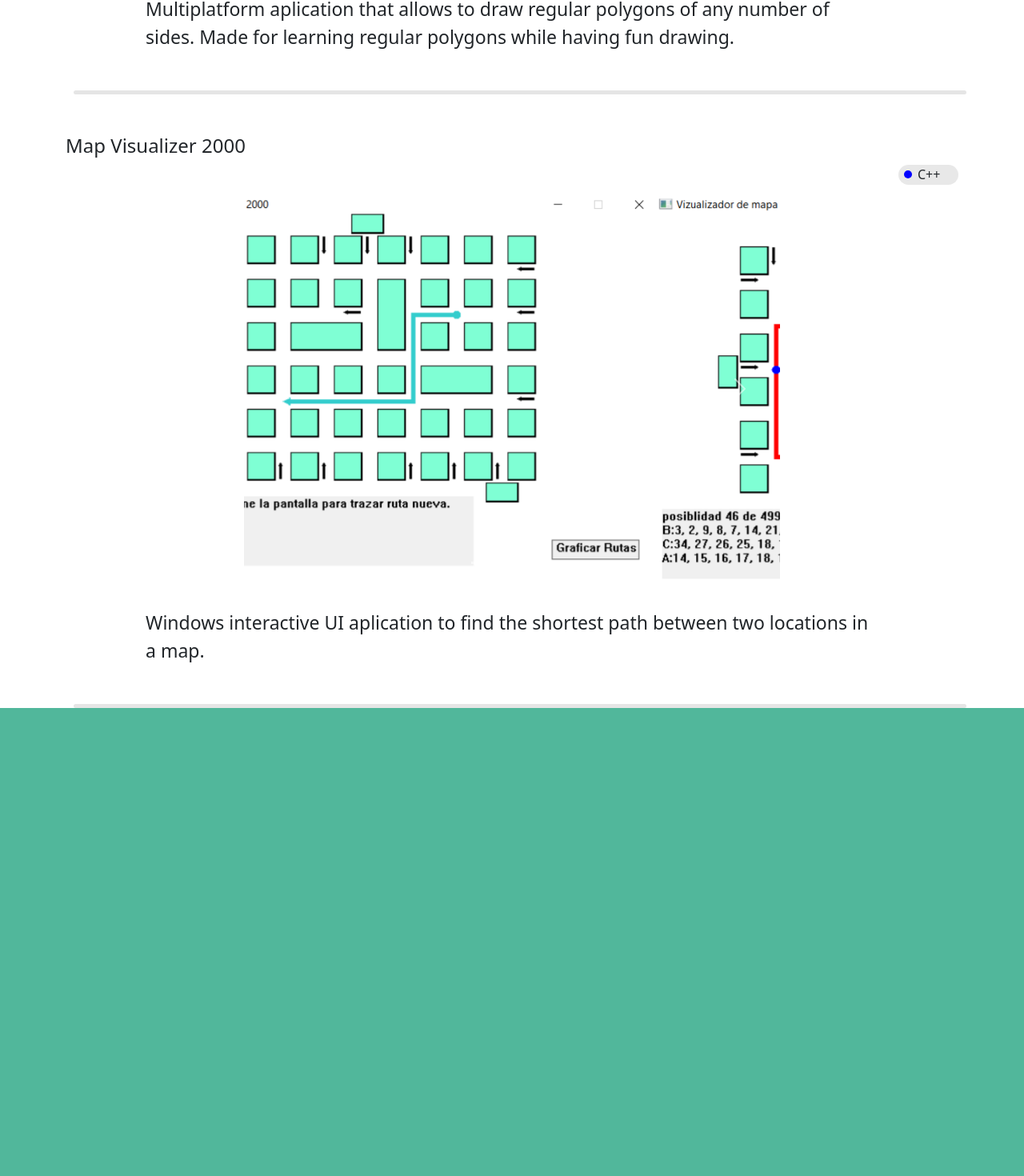
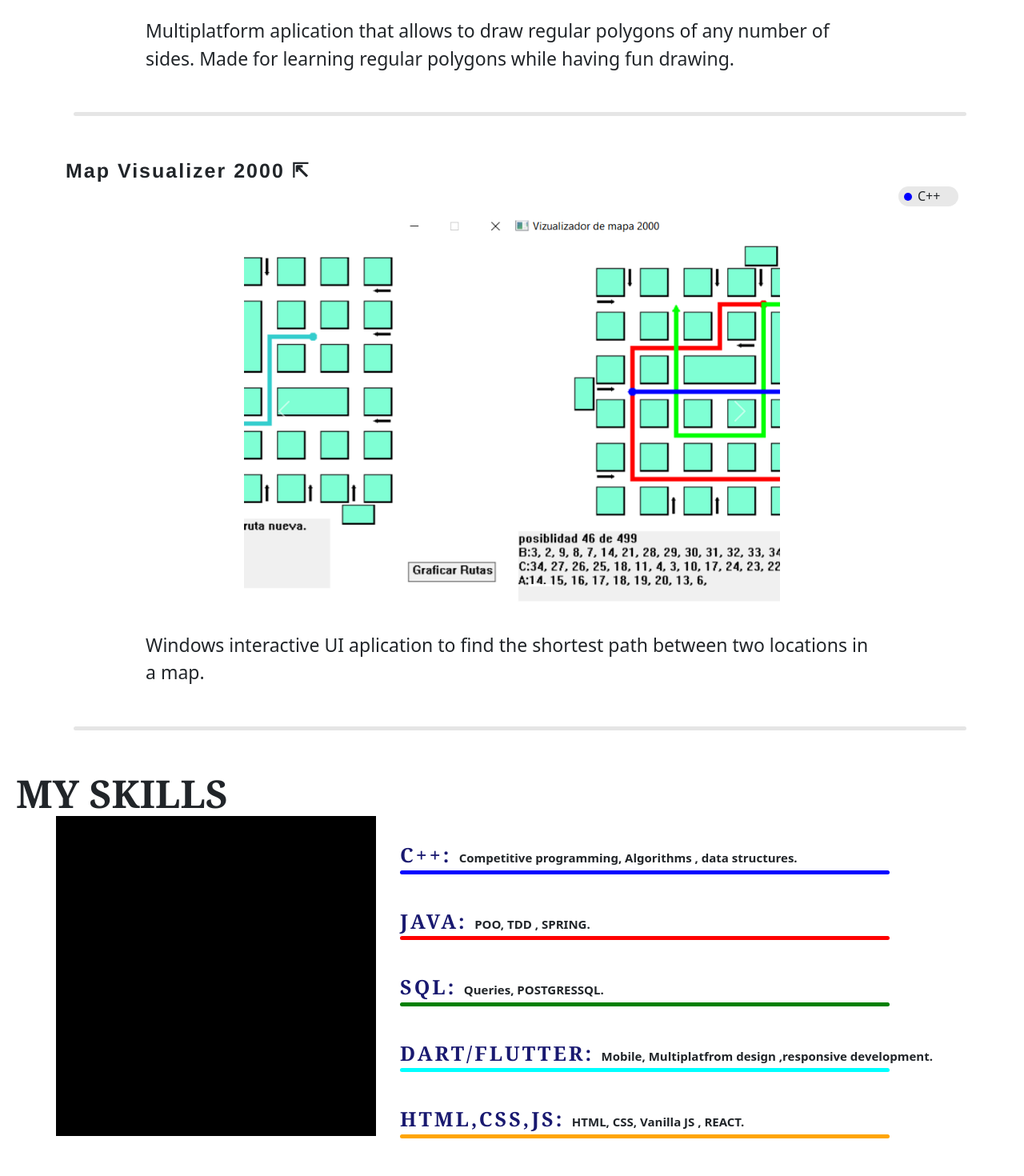
Before and after one commit to L-Anghelo-Chinchilla/portfolio, a React (Create React App) app: page / in a window 1280 px wide. Shown: the part 596-2066 px from the top of the page at 80% size. Before the commit the page ends 1481 px from the top, so only its background shows below. Built offline with nearby package versions, Linux system fonts and the light colour scheme.

Commit message:
skills added

```diff
--- a/src/App.css
+++ b/src/App.css
@@ -9,20 +9,12 @@ html{
 .App {
   text-align: center;
   background-color: rgb(81, 183, 155);
+  /* color: ; */
   height: 100%;
   width: 100%;
 }
 
 
-h2
-{
-  font-family: 'Georgia';
-  font-stretch: expanded;
-  font-size:100rem;
-  font-weight: bolder;
-  display: flex;
-  margin: 100px;
-}
 
 .App-header {
   background-color: #282c34;
--- a/src/App.js
+++ b/src/App.js
@@ -2,9 +2,7 @@ import './App.css';
 import React from 'react';
 import Home from './Home';
 import 'bootstrap/dist/css/bootstrap.min.css';
-import Col from 'react-bootstrap/Col';
 import Nav from 'react-bootstrap/Nav';
-import Row from 'react-bootstrap/Row';
 import Tab from 'react-bootstrap/Tab';
 import githublogo from './media/githublogo.png';
 import linkedinlogo from './media/LinkedInlogo.png';
@@ -15,12 +13,11 @@ import styled from 'styled-components';
 
 
 let SNavbar = styled.div`
+  z-index: 100000;
+   position: fixed;
    background-color: rgb(63, 164, 132);
-`
-let Sdiv = styled.div`
-  display: inline-table;
-  justify-content: end;
-  text-align: end;
+    top: 0px;
+    width: 100%;
 `
 
 function App() {
@@ -28,11 +25,9 @@ function App() {
     <Tab.Container id="app" classname="App" defaultActiveKey="first">
       <SNavbar>
         <Container>
-
           <Stack direction='horizontal' gap={3} >
           <SocialLink logo={githublogo} name='GitHub' url='https://github.com/L-Anghelo-Chinchilla' />
           <SocialLink logo={linkedinlogo} name='LinkedIn' url='https://www.linkedin.com/in/luis-anghelo-pe%C3%B1a-chinchilla-46482b264/' />
-            {/* <div style={{'width':'50%'}}/> */}
             <Nav classname="justify-content-end" style={{'margin-left':'auto', 'background-color': 'white', 'border-radius': '7px' }} variant="pills" >
               <Nav.Item>
                 <Nav.Link eventKey="first"> Programming </Nav.Link>
@@ -41,7 +36,6 @@ function App() {
                 <Nav.Link eventKey="second"> Drawings </Nav.Link>
               </Nav.Item>
             </Nav>
-
           </Stack>
         </Container>
       </SNavbar>
--- a/src/Home.js
+++ b/src/Home.js
@@ -1,51 +1,37 @@
 import React from 'react';
 import Projects from './components/Project';
+import styled from 'styled-components';
+import SkillList from './components/SkillList';
 
 
-let skills = [
-  {
-    name:"C++" ,
-    desc:"Competitive programming, Algorithms , data structures",
-    color:""
-  },
-  {
-    name:"JAVA",
-    desc:"POO, TDD , SPRING.",
-    color:""
-  },
-  {
-    name:"SQL",
-    desc:"POSTGRESSQL",
-    color:""
-  },
-  {
-    name:"DART/FLUTTER",
-    desc:"MOBILE, responsive development",
-    color:""
-  },
-  {
-    name:"HTML, CSS, JS",
-    desc:"Vanilla JS,  CSS , REACT",
-    color:""
-  },
-  {
-    name:"PYTHON",
-    desc:"Task Automaton",
-    color:""
-  },
-]
+let H2 = styled.h2`
+  font-family: 'Georgia';
+  font-stretch: expanded;
+  font-weight: bolder;
+  display: flex;
+  margin:0px 20px ;
+  font-size:3rem;
 
-
-
+`
 
 function Home() {
   return (
     <div >
-        <h2>
+      <div style={{'height':'80px'}}/>
+        <H2>
           PERSONAL PROJECTS
-        </h2>
+        </H2>
         <Projects/>
+    <div>
+        <H2>
+          MY SKILLS
+        </H2>
+        <SkillList />
     </div>
+    </div>
+
+
+
   );
 }
 
--- a/src/components/Carrussel.js
+++ b/src/components/Carrussel.js
@@ -1,11 +1,11 @@
 import React from 'react';
 import Carousel from 'react-bootstrap/Carousel';
-import styled from 'styled-components';
 
 const styl = {
   height: 'clamp( 450px , 60%  , 800px)',
   width: 'clamp( 450px , 60% , 800px)',
-  margin: 'auto'
+  margin: 'auto',
+  'z-index':'100'
 }
 
 const Carrussel =( { images })=>
@@ -16,14 +16,10 @@ const Carrussel =( { images })=>
       (
         <Carousel.Item interval={2500} >
         <img
-          className="d-block w-100"
+          className="w-100"
           src={imag}
           alt=""
           />
-        {/* <Carousel.Caption>
-          <h3>First slide label</h3>
-          <p>Nulla vitae elit libero, a pharetra augue mollis interdum.</p>
-        </Carousel.Caption> */}
       </Carousel.Item>
 
       )
--- a/src/components/Project.js
+++ b/src/components/Project.js
@@ -1,5 +1,5 @@
 import React from 'react';
-import { Col, Row, Container } from "react-bootstrap";
+import { Col, Row, Container, NavLink  } from "react-bootstrap";
 import Carrussel from './Carrussel';
 import Pin from './Pin';
 import drawing from '../media/drawing.png';
@@ -10,12 +10,14 @@ import Home from '../media/Home.png';
 import Path from '../media/Path.png';
 import allpaths from '../media/allpaths.png';
 import styled from 'styled-components';
+
 let proj = [
     {
         name:"Regular Polygon Playground",
         lang:"Java",
         color:"orange",
         desc:"Multiplatform aplication that allows to draw regular polygons of any number of sides. Made for learning regular polygons while having fun drawing.",
+        url:"https://github.com/L-Anghelo-Chinchilla/Regular-Polygon-Playground",
         images: [drawing ,draw ,clear, sketch ]
     },
     {
@@ -23,6 +25,7 @@ let proj = [
         lang:"C++",
         color:"blue",
         desc:"Windows interactive UI aplication to find the shortest path between two locations in a map.",
+        url:"https://github.com/L-Anghelo-Chinchilla/Map-Visualizer-2000",
         images: [ Home,Path , allpaths ]
     }
 ]
@@ -33,9 +36,6 @@ const cent ={
     'font-size':'23px'
 }
 
-const end = {
-    'text-align':'end'
-}
 
 let Divider  = styled.div`
     background-color:rgba(3 , 3 ,3 ,0.1);
@@ -44,22 +44,34 @@ let Divider  = styled.div`
     width:100%;
     margin:50px 10px;
 `
+let Link = styled(NavLink)`
+    font-family: 'Franklin Gothic Medium', 'Arial Narrow', Arial, sans-serif;
+    font-weight: bold;
+    font-size:25px;
+    letter-spacing: 2px;
+    :hover
+    {
+        color: teal;
+    }
+`
 
 const Projects =()=>
 {
   return (
     <Container>
-    <Col    >
+    <Col>
         {proj.map( (pro) => (
             <Col className="justify-content-center">
-                <h4>
-                    {pro.name}
-                </h4>
+                <Link target="_blank" href={pro.url}>
+                    {pro.name + " ⇱ "}
+                </Link>
                 <Row >
                     <Pin color={pro.color}  name={pro.lang} />
                     <div style={{'height':'10px','width':'200px'}}/>
                 </Row>
+                <a target="_blank" href={pro.url}>
                 <Carrussel style={cent} images={pro.images} />
+                </a>
                 <p style={cent} >{pro.desc}</p>
 
                 <Divider/>
--- a/src/components/SkillBlock.js
+++ b/src/components/SkillBlock.js
@@ -1,13 +1,52 @@
 import React from 'react';
+import styled from 'styled-components';
 
-const SkillBlock =( { name , desc , color} )=>
-{
+
+let Divider = styled.div`
+  background-color:${props => props.color};
+  border-radius:17px;
+  height:5px;
+  width:90%;
+  margin:0px 10px 40px 0px;
+  animation-duration: 10s;
+  animation-delay:${props => props.i }ms;
+  animation-timing-function: linear;
+  animation-name: appear;
+  animation-iteration-count:infinite;
+
+
+  @keyframes appear {
+    0% {
+      width: 0%;
+    }
+
+    25%{
+
+      width: 90%;
+    }
+  }
+
+`
+const Titl = styled.span`
+  font-size: 25px;
+  letter-spacing: 3px;
+  font-weight: bolder;
+  font-family: Georgia, 'Times New Roman', Times, serif;
+  color:midnightblue;
+
+
+`
+const Span = styled.span`
+  font-size: 15px;
+  font-weight: bold;
+`
+
+const SkillBlock = ({ name, desc, color ,  ind }) => {
   return (
     <>
-        <h3> {name}</h3>
-        <p>{desc}</p>
-
-        <div color={  color}> </div>
+      <Titl> {name + ": "}</Titl>
+      <Span>{desc}</Span>
+      <Divider color={color} i={ind} />
     </>
   );
 }
--- /dev/null
+++ b/src/components/SkillList.js
@@ -0,0 +1,62 @@
+import React from 'react';
+import { Col, Container, Row } from 'react-bootstrap';
+import SkillBlock from './SkillBlock';
+
+
+let skills = [
+    {
+        name: "C++",
+        desc: "Competitive programming, Algorithms , data structures.",
+        color: "blue"
+    },
+    {
+        name: "JAVA",
+        desc: "POO, TDD , SPRING.",
+        color: "red"
+    },
+    {
+        name: "SQL",
+        desc: "Queries, POSTGRESSQL.",
+        color: "green"
+    },
+    {
+        name: "DART/FLUTTER",
+        desc: "Mobile, Multiplatfrom design ,responsive development.",
+        color: "cyan"
+    },
+    {
+        name: "HTML,CSS,JS",
+        desc: "HTML, CSS, Vanilla JS , REACT.",
+        color: "orange"
+    },
+    {
+        name: "PYTHON",
+        desc: "Task Automaton.",
+        color: "yellow"
+    },
+]
+
+const SkillList = () => {
+
+
+
+    return (
+        <>
+            <Container>
+
+                <Row>
+                    <div style={{ 'background-color': 'black', 'height': '400px', 'width': '400px' }}></div>
+                    <Col style={{'padding':'30px'}}>
+                        {skills.map(
+                            (e , i) => (
+                                <SkillBlock ind={i*500} color={e.color} desc={e.desc} name={e.name} />
+                            )
+                        )}
+                    </Col>
+                </Row>
+            </Container>
+        </>
+    );
+}
+
+export default SkillList;
--- a/src/components/SocialLink.js
+++ b/src/components/SocialLink.js
@@ -13,7 +13,7 @@ const SocialLink =( { url , logo , name } )=>
   return (
 
     <>
-        <a href={url}>
+        <a target="_blank" href={url}>
             <Simg src={logo} alt={name} />
         </a>
     </>
```
